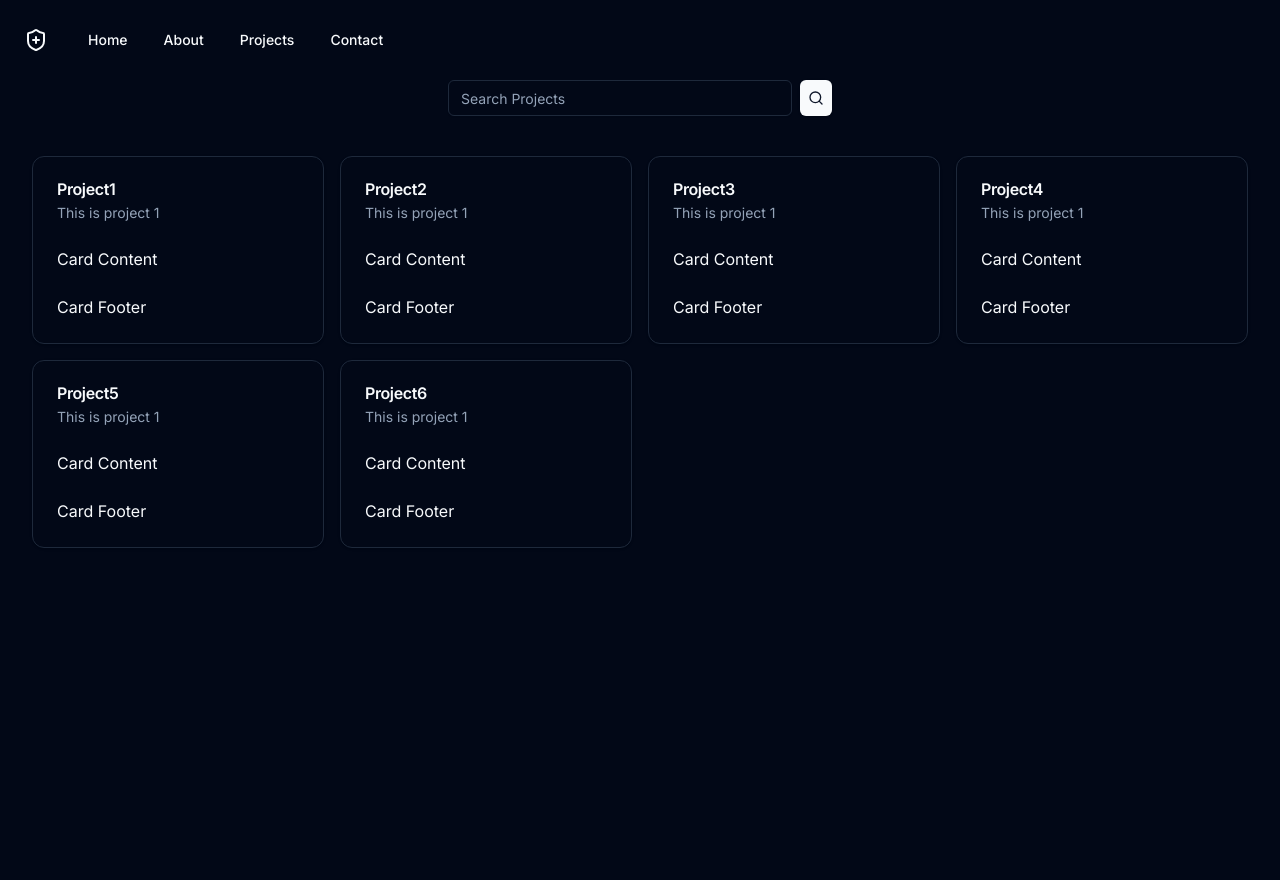
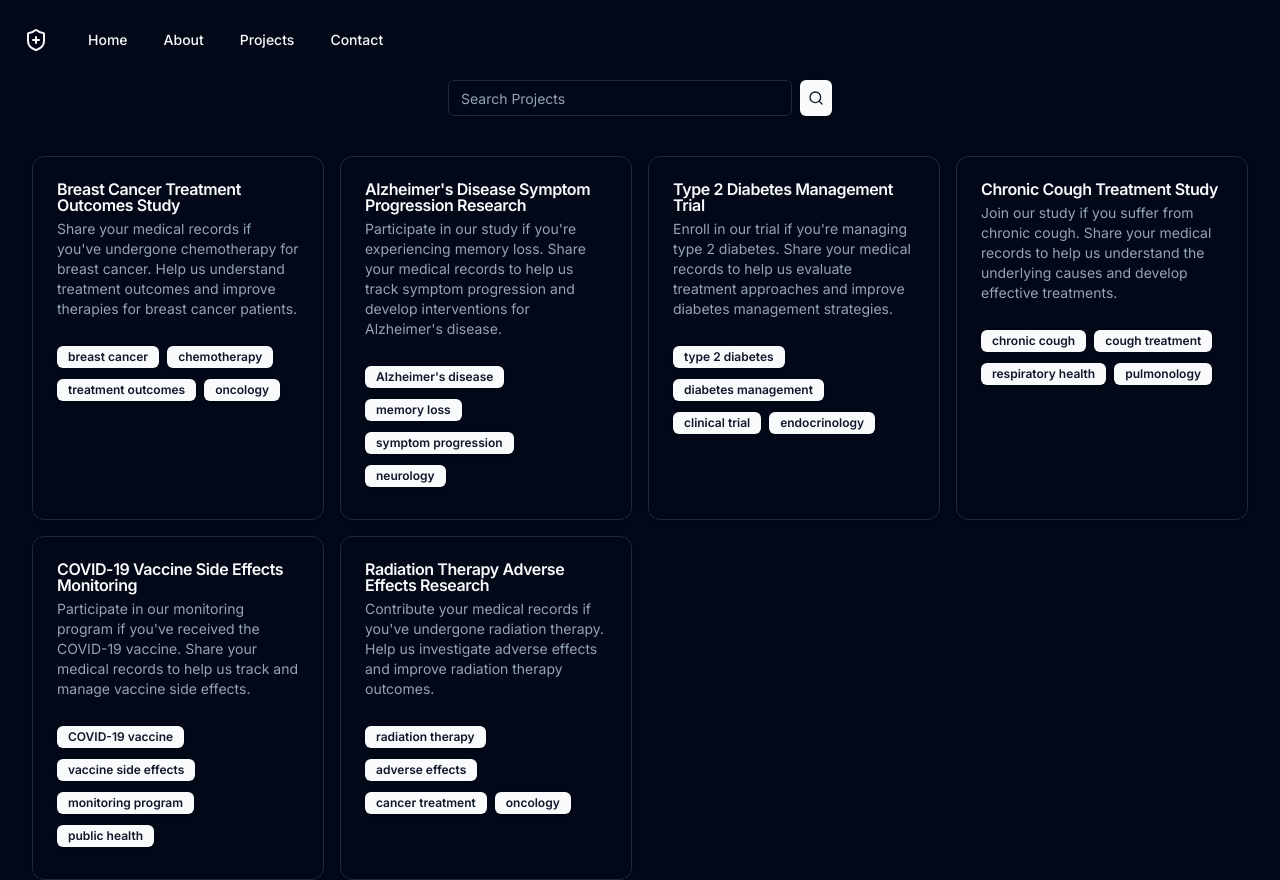
Before and after one commit to Deepika-kar/my-app, a Next.js app: page /projects in a window 1280 px wide. Before the commit the page ends 800 px from the top, so only its background shows below. Built offline with nearby package versions, Linux system fonts and the light colour scheme.

Commit message:
projects badges added

```diff
--- a/app/projects/ProjectCard.jsx
+++ b/app/projects/ProjectCard.jsx
@@ -7,8 +7,9 @@ import {
   CardHeader,
   CardTitle,
 } from "@/components/ui/card";
+import { Badge } from "@/components/ui/badge";
 
-const ProjectCard = ({ title, description }) => {
+const ProjectCard = ({ title, description, tags }) => {
   return (
     <Card className="transition-all duration-500 cursor-pointer hover:scale-105">
       <CardHeader>
@@ -16,11 +17,12 @@ const ProjectCard = ({ title, description }) => {
         <CardDescription>{description}</CardDescription>
       </CardHeader>
       <CardContent>
-        <p>Card Content</p>
+        {tags.map((tag) => (
+          <Badge className="mb-2 mr-2" key={tag}>
+            {tag}
+          </Badge>
+        ))}
       </CardContent>
-      <CardFooter>
-        <p>Card Footer</p>
-      </CardFooter>
     </Card>
   );
 };
--- a/app/projects/page.js
+++ b/app/projects/page.js
@@ -3,13 +3,69 @@ import ProjectCard from "./ProjectCard";
 import { Button } from "@/components/ui/button";
 import { Search } from "lucide-react";
 const PROJECTS = [
-  { title: "Project1", description: "This is project 1" },
-  { title: "Project2", description: "This is project 1" },
-  { title: "Project3", description: "This is project 1" },
-  { title: "Project4", description: "This is project 1" },
-  { title: "Project5", description: "This is project 1" },
-  { title: "Project6", description: "This is project 1" },
+  {
+    title: "Breast Cancer Treatment Outcomes Study",
+    description:
+      "Share your medical records if you've undergone chemotherapy for breast cancer. Help us understand treatment outcomes and improve therapies for breast cancer patients.",
+    tags: ["breast cancer", "chemotherapy", "treatment outcomes", "oncology"],
+  },
+  {
+    title: "Alzheimer's Disease Symptom Progression Research",
+    description:
+      "Participate in our study if you're experiencing memory loss. Share your medical records to help us track symptom progression and develop interventions for Alzheimer's disease.",
+    tags: [
+      "Alzheimer's disease",
+      "memory loss",
+      "symptom progression",
+      "neurology",
+    ],
+  },
+  {
+    title: "Type 2 Diabetes Management Trial",
+    description:
+      "Enroll in our trial if you're managing type 2 diabetes. Share your medical records to help us evaluate treatment approaches and improve diabetes management strategies.",
+    tags: [
+      "type 2 diabetes",
+      "diabetes management",
+      "clinical trial",
+      "endocrinology",
+    ],
+  },
+  {
+    title: "Chronic Cough Treatment Study",
+    description:
+      "Join our study if you suffer from chronic cough. Share your medical records to help us understand the underlying causes and develop effective treatments.",
+    tags: [
+      "chronic cough",
+      "cough treatment",
+      "respiratory health",
+      "pulmonology",
+    ],
+  },
+  {
+    title: "COVID-19 Vaccine Side Effects Monitoring",
+    description:
+      "Participate in our monitoring program if you've received the COVID-19 vaccine. Share your medical records to help us track and manage vaccine side effects.",
+    tags: [
+      "COVID-19 vaccine",
+      "vaccine side effects",
+      "monitoring program",
+      "public health",
+    ],
+  },
+  {
+    title: "Radiation Therapy Adverse Effects Research",
+    description:
+      "Contribute your medical records if you've undergone radiation therapy. Help us investigate adverse effects and improve radiation therapy outcomes.",
+    tags: [
+      "radiation therapy",
+      "adverse effects",
+      "cancer treatment",
+      "oncology",
+    ],
+  },
 ];
+
 const Projects = () => {
   return (
     <div className="flex flex-col justify-start align-center">
@@ -26,6 +82,7 @@ const Projects = () => {
               key={project.title}
               title={project.title}
               description={project.description}
+              tags={project.tags}
             />
           );
         })}
--- /dev/null
+++ b/components/ui/badge.jsx
@@ -0,0 +1,34 @@
+import * as React from "react"
+import { cva } from "class-variance-authority";
+
+import { cn } from "@/lib/utils"
+
+const badgeVariants = cva(
+  "inline-flex items-center rounded-md border px-2.5 py-0.5 text-xs font-semibold transition-colors focus:outline-none focus:ring-2 focus:ring-ring focus:ring-offset-2",
+  {
+    variants: {
+      variant: {
+        default:
+          "border-transparent bg-primary text-primary-foreground shadow hover:bg-primary/80",
+        secondary:
+          "border-transparent bg-secondary text-secondary-foreground hover:bg-secondary/80",
+        destructive:
+          "border-transparent bg-destructive text-destructive-foreground shadow hover:bg-destructive/80",
+        outline: "text-foreground",
+      },
+    },
+    defaultVariants: {
+      variant: "default",
+    },
+  }
+)
+
+function Badge({
+  className,
+  variant,
+  ...props
+}) {
+  return (<div className={cn(badgeVariants({ variant }), className)} {...props} />);
+}
+
+export { Badge, badgeVariants }
```
